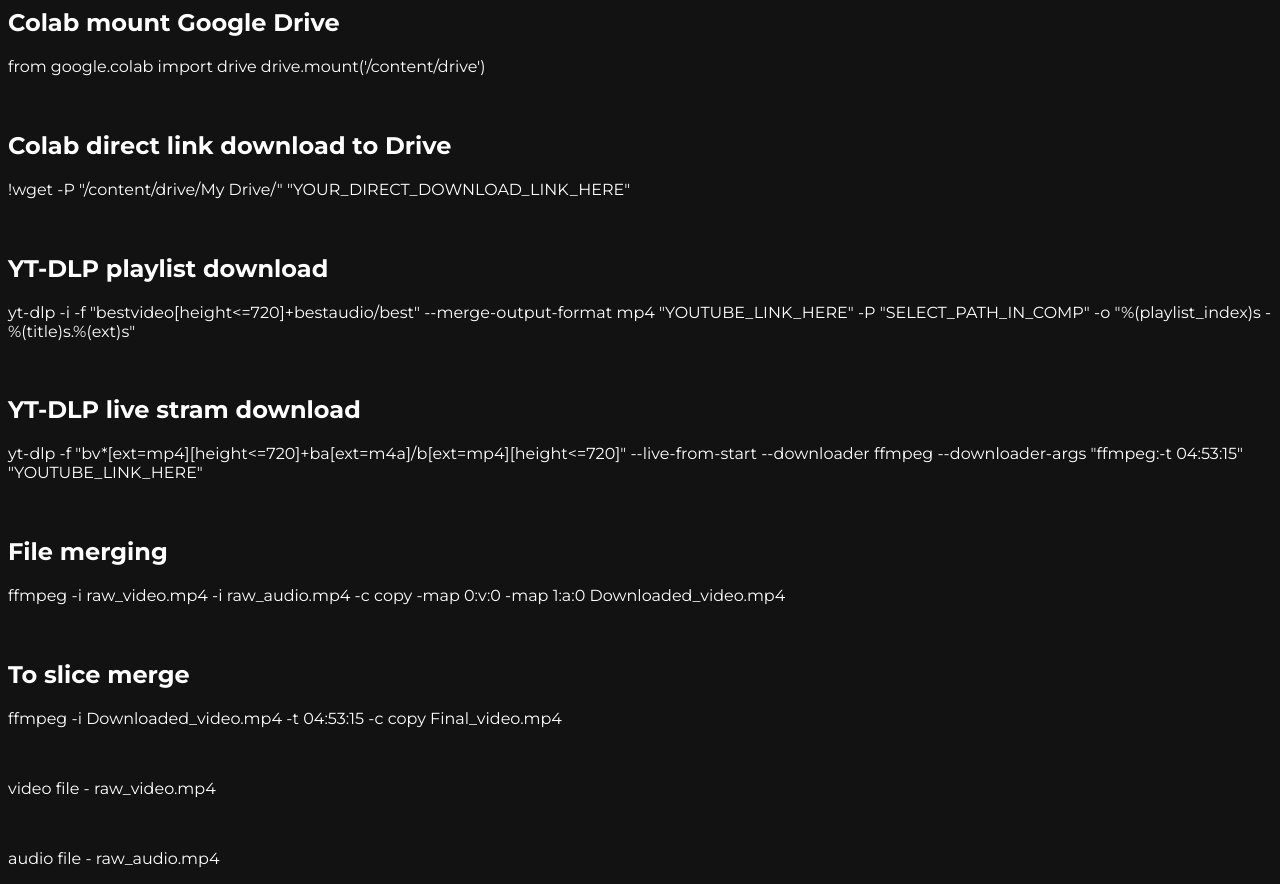
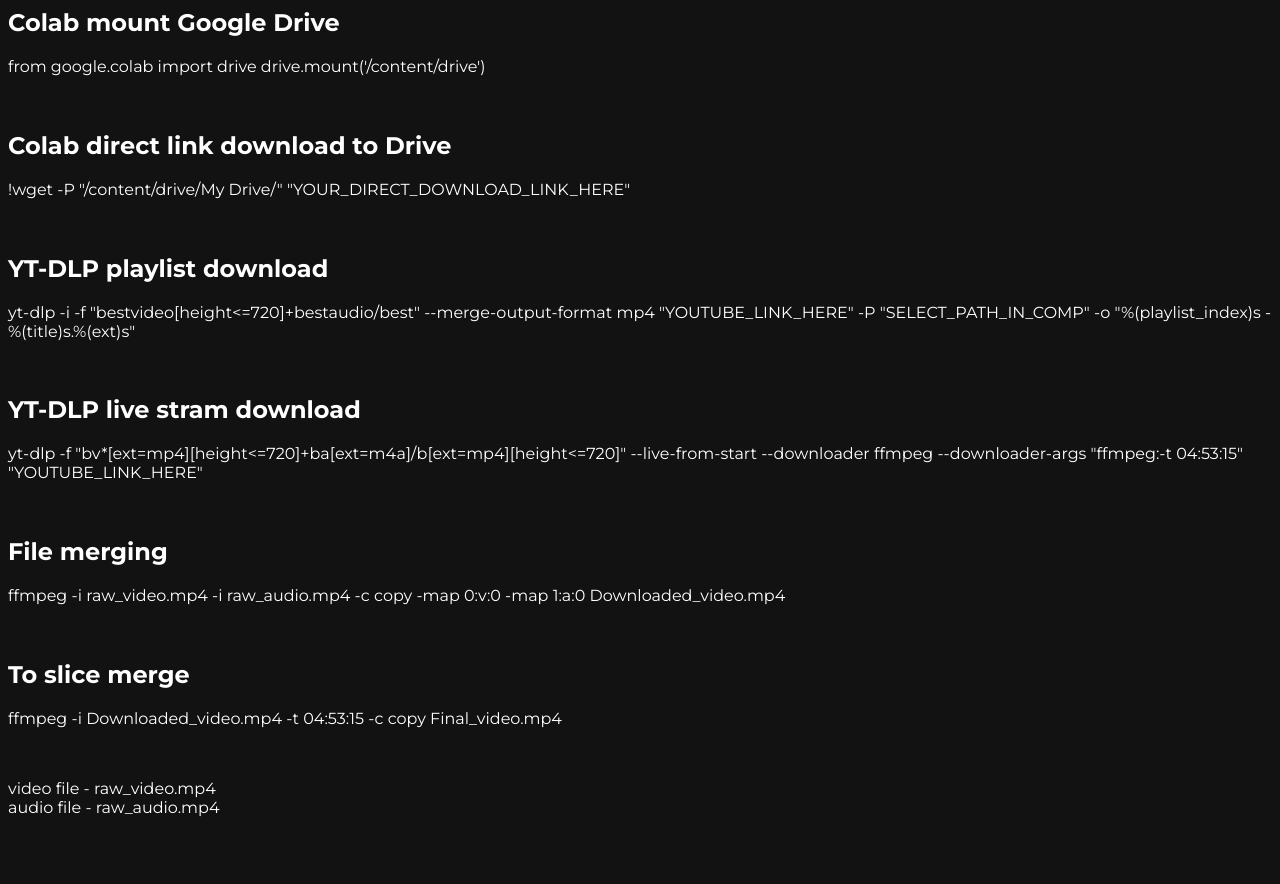
Before and after one commit to damarasooriya/codes, a plain HTML site: page index.html in a window 1280 px wide. After the commit the page ends 833 px from the top, so only its background shows below. Drawn offline with Linux system fonts and the light colour scheme.

Commit message:
Update index.html

```diff
--- a/index.html
+++ b/index.html
@@ -30,8 +30,8 @@
   <br>
   <h2> To slice merge </h2>
     <p>ffmpeg -i Downloaded_video.mp4 -t 04:53:15 -c copy Final_video.mp4</p><br>
-    <p>  video file - raw_video.mp4</p><br>
-    <p>  audio file -  raw_audio.mp4</p>
+    <p>  video file - raw_video.mp4<br>
+      audio file -  raw_audio.mp4</p>
 
 </body>
 </html>
```
